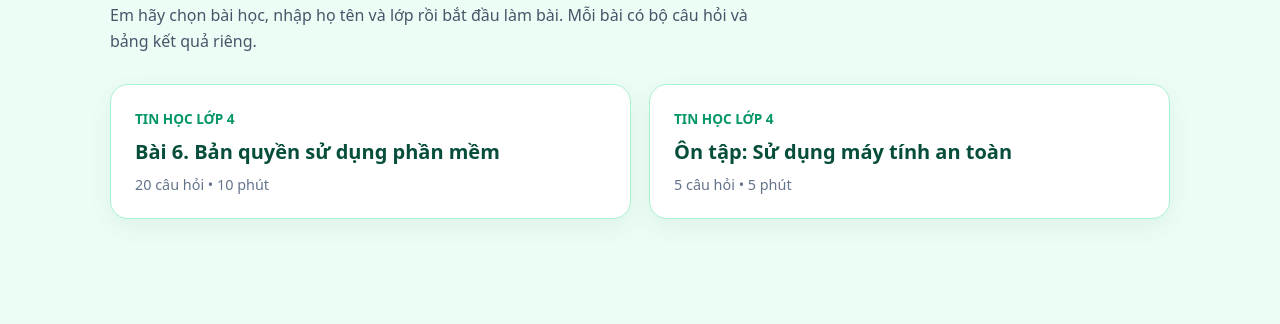
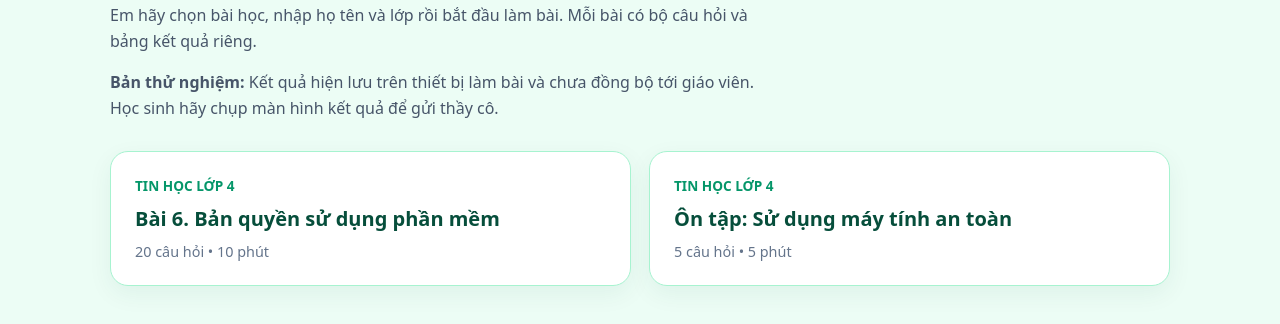
Before and after one commit to chaudan0304/TracNghiemTinHoc, a plain HTML site: page index.html in a window 1280 px wide. Shown: the part 204-528 px from the top of the page. Drawn offline with Linux system fonts and the light colour scheme.

Commit message:
docs: disclose local-only results on homepage

```diff
--- a/index.html
+++ b/index.html
@@ -13,6 +13,7 @@
   <main>
     <h1>Chọn bài để luyện tập</h1>
     <p class="intro">Em hãy chọn bài học, nhập họ tên và lớp rồi bắt đầu làm bài. Mỗi bài có bộ câu hỏi và bảng kết quả riêng.</p>
+    <p class="intro"><strong>Bản thử nghiệm:</strong> Kết quả hiện lưu trên thiết bị làm bài và chưa đồng bộ tới giáo viên. Học sinh hãy chụp màn hình kết quả để gửi thầy cô.</p>
     <div id="lessons" class="grid" aria-live="polite"></div>
     <p id="error" role="alert"></p>
   </main>
```
